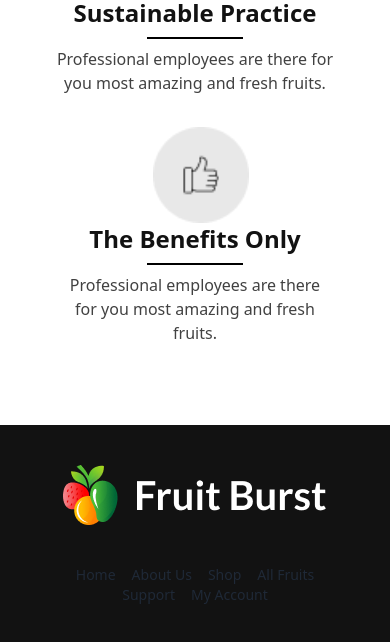
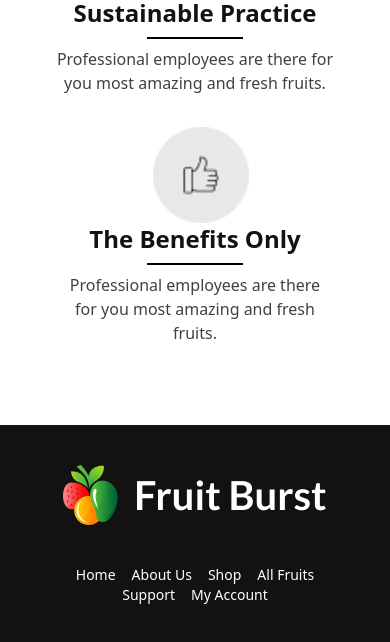
Before and after one commit to parvez-swe/fruit-brust, a plain HTML site: page index.html in a window 390 px wide. Shown: the part 6077-6719 px from the top of the page. Drawn offline with nearby package versions, Linux system fonts and the light colour scheme.

```diff
--- a/index.html
+++ b/index.html
@@ -995,7 +995,7 @@
       <img src="./images/utils/Group 2 white.png" alt="" />
       <div class="nav">
         <ul
-          class="flex flex-row flex-wrap text-center justify-center items-center"
+          class="flex flex-row flex-wrap text-center justify-center items-center text-white"
         >
           <li class="mx-2 cursor-pointer">Home</li>
           <li class="mx-2 cursor-pointer">About Us</li>
```
